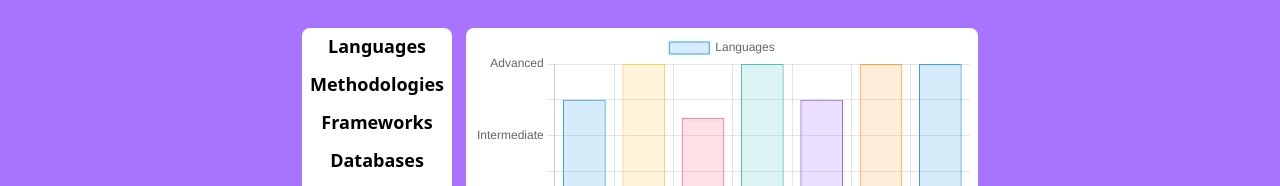
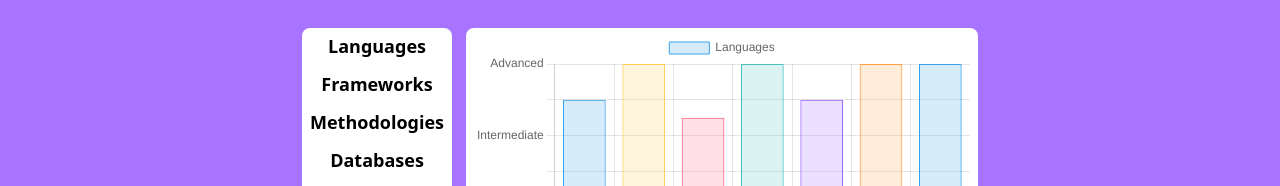
Before and after one commit to RangerVinven/Old-Old-Portfolio, a Next.js app: page /skills in a window 1280 px wide. Shown: the part 144-330 px from the top of the page. Built offline with nearby package versions, Linux system fonts and the light colour scheme.

Commit message:
Moved 'Methodologies' under 'Frameworks'

```diff
--- a/pages/skills.tsx
+++ b/pages/skills.tsx
@@ -21,8 +21,8 @@ export default function skills() {
         <div className="flex justify-center h-full w-full mt-24">
             <div className="flex flex-col justify-center items-center bg-white h-fit w-fit px-2 py-1 rounded-lg mr-3.5">
                 <h3 className={categoryClass} onClick={() => setselectedCategory(Categories.Languages)}>Languages</h3>
+                <h3 className={categoryClass} onClick={() => setselectedCategory(Categories.Frameworks)}>Frameworks</h3>
                 <h3 className={categoryClass} onClick={() => setselectedCategory(Categories.Methodologies)}>Methodologies</h3>
-                <h3 className={categoryClass} onClick={() => setselectedCategory(Categories.Frameworks)}>Frameworks</h3>
                 <h3 className={categoryClass} onClick={() => setselectedCategory(Categories.Databases)}>Databases</h3>
                 <h3 className={categoryClass} onClick={() => setselectedCategory(Categories.DevOps)}>DevOps</h3>
             </div>
```
